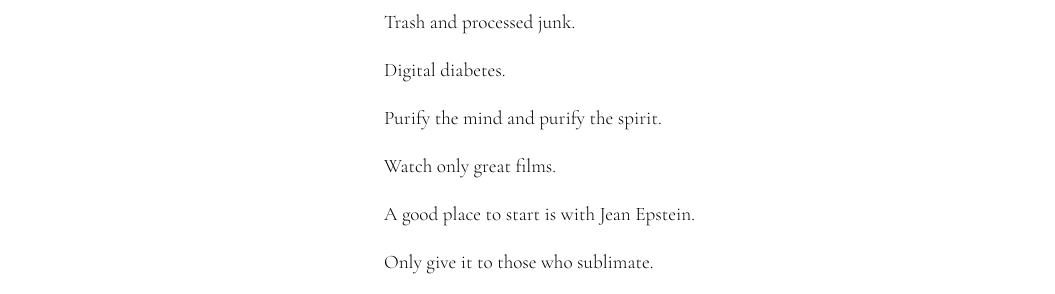
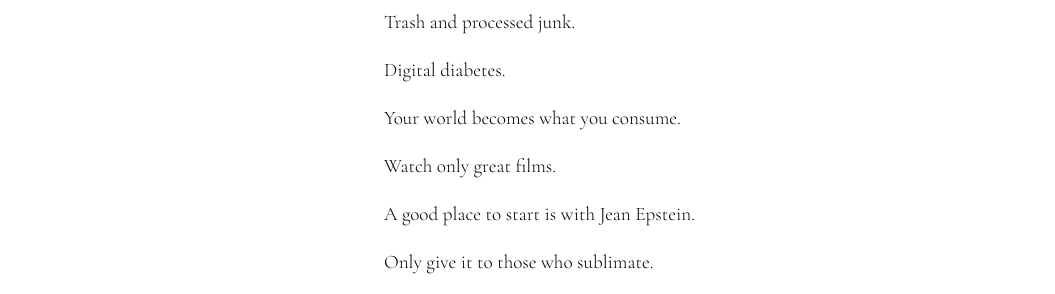
Before and after one commit to aaronzomback/zomback.com, a Jekyll site: the page built from _posts/2021-04-21-a-word-on-creativity-dot-dot-dot.markdown, in a window 1280 px wide. Shown: the part 1366-1660 px from the top of the page, without its empty margins (40-1095 px from the left). Built offline with Jekyll 4.4.1, drawn with Linux system fonts in a browser that asks for light colours; our own code applies the rules of GitHub Pages for plain Markdown files.

Commit message:
Updated A Word On Creativity Dot Dot Dot

```diff
--- a/_posts/2021-04-21-a-word-on-creativity-dot-dot-dot.markdown
+++ b/_posts/2021-04-21-a-word-on-creativity-dot-dot-dot.markdown
@@ -9,7 +9,7 @@
 
 Digital diabetes.
 
-Purify the mind and purify the spirit.
+Your world becomes what you consume.
 
 Watch only great films.
 
```
